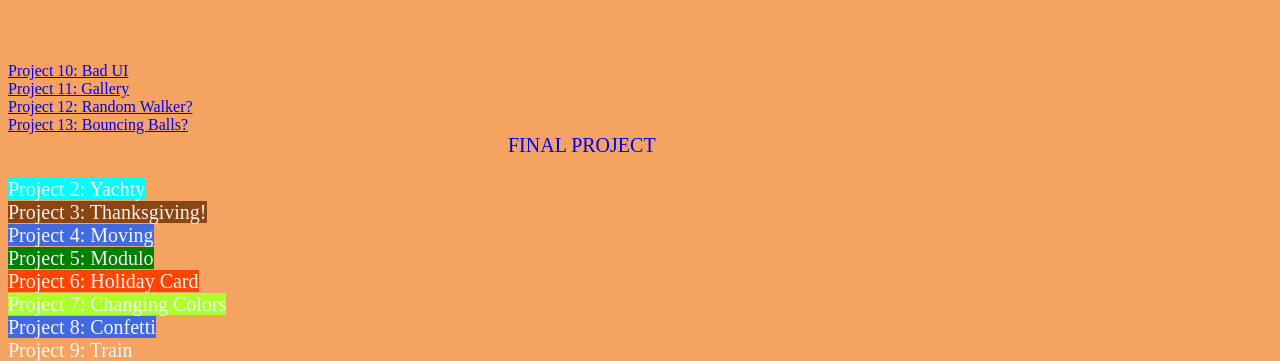
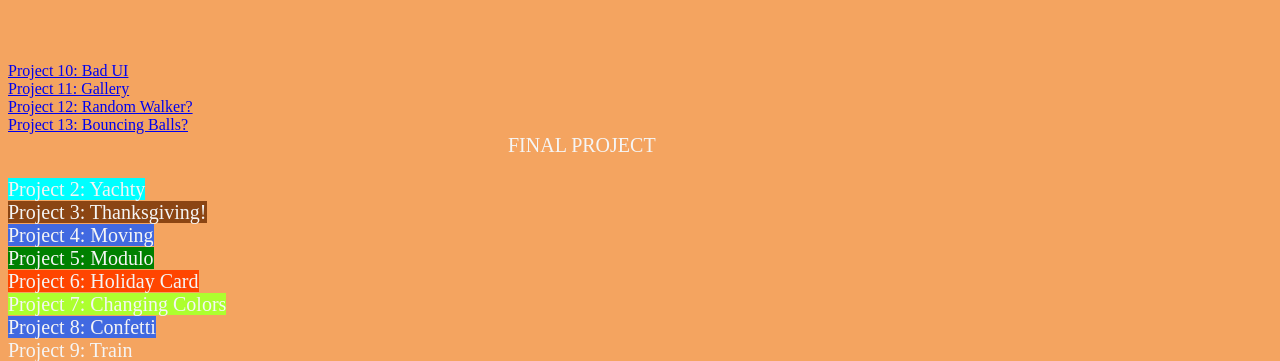
Before and after one commit to c29mk-dalton/c29mk-dalton.github.io, a plain HTML site: page projects.html in a window 1280 px wide. Shown: the part 809-1170 px from the top of the page. Drawn offline with Linux system fonts and the light colour scheme.

Commit message:
pls work

```diff
--- a/projects.html
+++ b/projects.html
@@ -72,7 +72,7 @@
 	}
 #final{
 	text-decoration: none;
-		color: ;
+		color:whitesmoke ;
 		position: relative;
 		top: 0px;
 		left: 500px;
```
